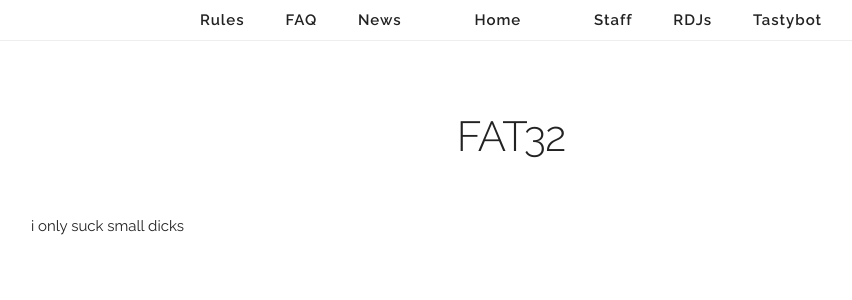
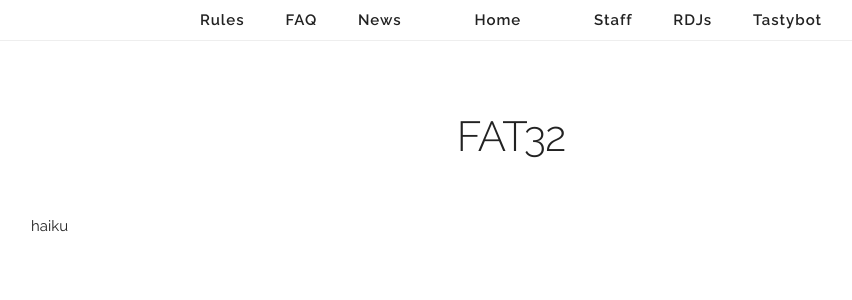
Before and after one commit to catsaretasty/catsaretasty.github.io, a Jekyll site: the page built from _staff/rowan.md, in a window 1280 px wide. Shown: the top 300 px of the page, without its empty margins (129-981 px from the left). Built offline with Jekyll 4.4.1, drawn with Linux system fonts in a browser that asks for light colours.

Commit message:
make rowan more appropriate

```diff
--- a/_staff/rowan.md
+++ b/_staff/rowan.md
@@ -3,4 +3,4 @@ name: FAT32
 id: rowan
 ---
 
-i only suck small dicks
+haiku
```
